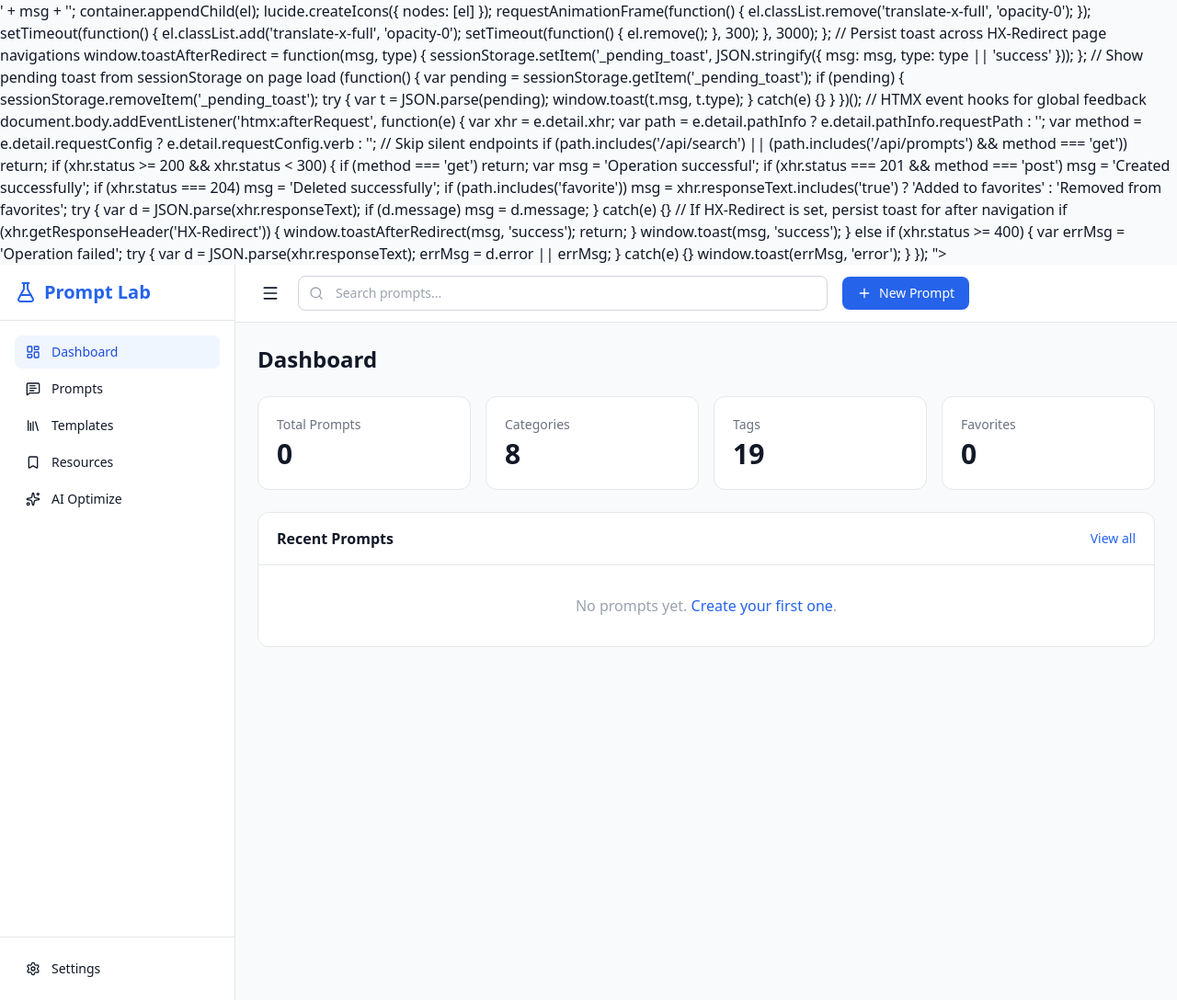
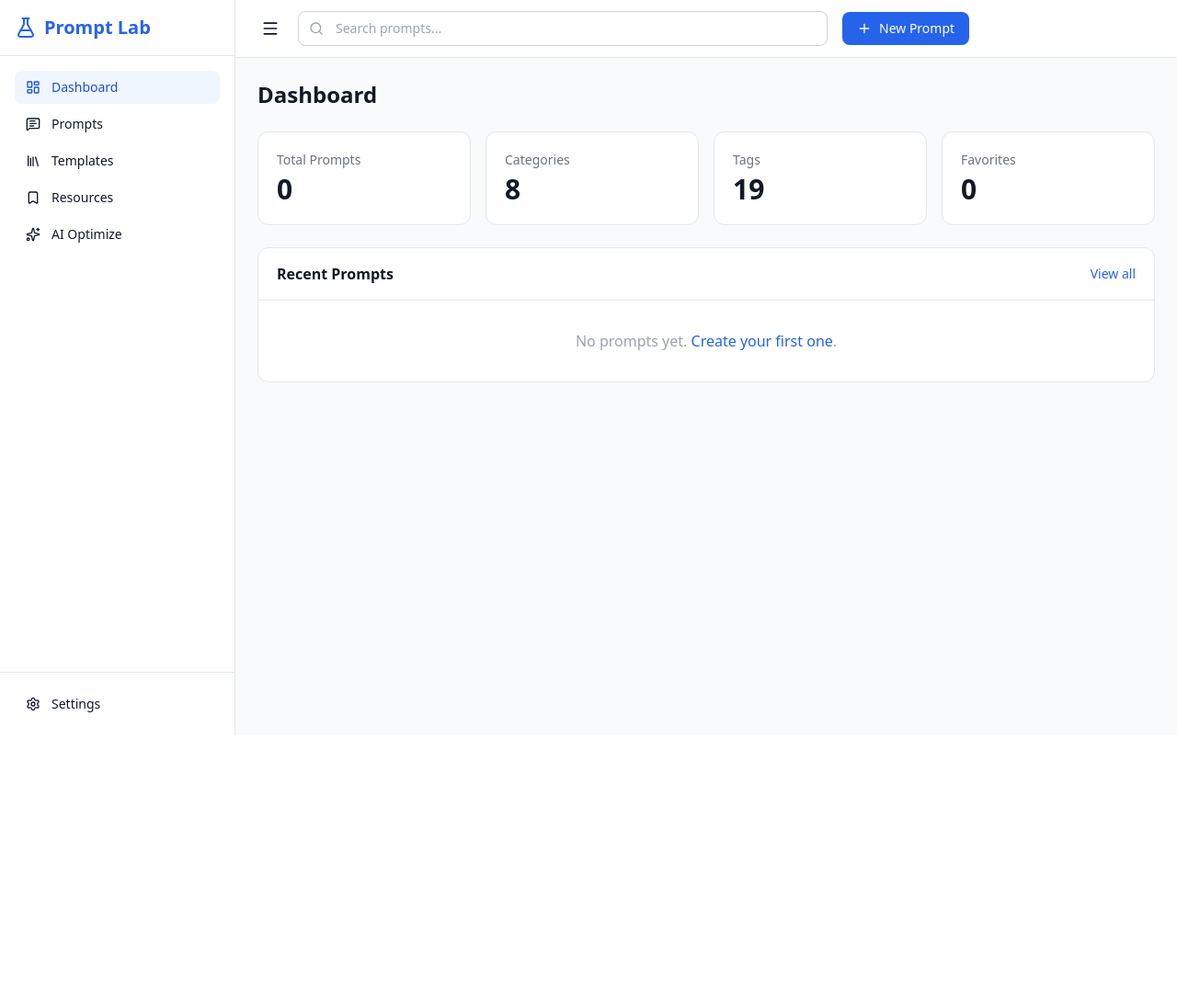
Before and after one commit to ntbrq/prompt-lab, a Flask app: page / in a window 1280 px wide. Shown: the whole page at 92% size. After the commit the page ends 800 px from the top, so only its background shows below. Run offline with Flask 3, Linux system fonts and the light colour scheme; some libraries are stand-ins or nearby versions.

Commit message:
fix: move toast JS from x-init attribute to script tag
Browser HTML parser was treating <i> and <span> inside x-init as
real DOM elements, breaking the JS and rendering it as plain text.
Also fixed settings page "window.toast is not a function" error.

Co-Authored-By: Claude Opus 4.7 <noreply@anthropic.com>

```diff
--- a/app/templates/base.html
+++ b/app/templates/base.html
@@ -21,75 +21,7 @@
         }
     </script>
 </head>
-<body class="bg-gray-50 text-gray-900 min-h-screen" x-data="{ sidebarOpen: true }" x-init="
-    // Global toast system
-    window.toast = function(msg, type) {
-        type = type || 'info';
-        let container = document.getElementById('toast-container');
-        if (!container) return;
-        let el = document.createElement('div');
-        let colors = { success: 'bg-green-600', error: 'bg-red-600', info: 'bg-gray-800', warning: 'bg-yellow-600' };
-        let icons = { success: 'check-circle', error: 'alert-circle', info: 'info', warning: 'alert-triangle' };
-        el.className = 'flex items-center gap-2 px-4 py-3 rounded-lg text-white text-sm shadow-lg ' + (colors[type] || colors.info) + ' transform transition-all duration-300 translate-x-full opacity-0';
-        el.innerHTML = '<i data-lucide=\"' + (icons[type] || icons.info) + '\" class=\"w-4 h-4 flex-shrink-0\"></i><span>' + msg + '</span>';
-        container.appendChild(el);
-        lucide.createIcons({ nodes: [el] });
-        requestAnimationFrame(function() { el.classList.remove('translate-x-full', 'opacity-0'); });
-        setTimeout(function() {
-            el.classList.add('translate-x-full', 'opacity-0');
-            setTimeout(function() { el.remove(); }, 300);
-        }, 3000);
-    };
-
-    // Persist toast across HX-Redirect page navigations
-    window.toastAfterRedirect = function(msg, type) {
-        sessionStorage.setItem('_pending_toast', JSON.stringify({ msg: msg, type: type || 'success' }));
-    };
-
-    // Show pending toast from sessionStorage on page load
-    (function() {
-        var pending = sessionStorage.getItem('_pending_toast');
-        if (pending) {
-            sessionStorage.removeItem('_pending_toast');
-            try {
-                var t = JSON.parse(pending);
-                window.toast(t.msg, t.type);
-            } catch(e) {}
-        }
-    })();
-
-    // HTMX event hooks for global feedback
-    document.body.addEventListener('htmx:afterRequest', function(e) {
-        var xhr = e.detail.xhr;
-        var path = e.detail.pathInfo ? e.detail.pathInfo.requestPath : '';
-        var method = e.detail.requestConfig ? e.detail.requestConfig.verb : '';
-
-        // Skip silent endpoints
-        if (path.includes('/api/search') || (path.includes('/api/prompts') && method === 'get')) return;
-
-        if (xhr.status >= 200 && xhr.status < 300) {
-            if (method === 'get') return;
-
-            var msg = 'Operation successful';
-            if (xhr.status === 201 && method === 'post') msg = 'Created successfully';
-            if (xhr.status === 204) msg = 'Deleted successfully';
-            if (path.includes('favorite')) msg = xhr.responseText.includes('true') ? 'Added to favorites' : 'Removed from favorites';
-
-            try { var d = JSON.parse(xhr.responseText); if (d.message) msg = d.message; } catch(e) {}
-
-            // If HX-Redirect is set, persist toast for after navigation
-            if (xhr.getResponseHeader('HX-Redirect')) {
-                window.toastAfterRedirect(msg, 'success');
-                return;
-            }
-            window.toast(msg, 'success');
-        } else if (xhr.status >= 400) {
-            var errMsg = 'Operation failed';
-            try { var d = JSON.parse(xhr.responseText); errMsg = d.error || errMsg; } catch(e) {}
-            window.toast(errMsg, 'error');
-        }
-    });
-">
+<body class="bg-gray-50 text-gray-900 min-h-screen" x-data="{ sidebarOpen: true }">
     <!-- Toast container -->
     <div id="toast-container" class="fixed top-4 right-4 z-[100] flex flex-col gap-2 max-w-sm"></div>
 
@@ -166,6 +98,78 @@
         lucide.createIcons();
         document.addEventListener('htmx:afterSwap', function() { lucide.createIcons(); });
         document.addEventListener('htmx:afterSettle', function() { lucide.createIcons(); });
+
+        // Global toast system
+        window.toast = function(msg, type) {
+            type = type || 'info';
+            var container = document.getElementById('toast-container');
+            if (!container) return;
+            var el = document.createElement('div');
+            var colors = { success: 'bg-green-600', error: 'bg-red-600', info: 'bg-gray-800', warning: 'bg-yellow-600' };
+            var icons = { success: 'check-circle', error: 'alert-circle', info: 'info', warning: 'alert-triangle' };
+            el.className = 'flex items-center gap-2 px-4 py-3 rounded-lg text-white text-sm shadow-lg ' + (colors[type] || colors.info) + ' transform transition-all duration-300 translate-x-full opacity-0';
+            var iconEl = document.createElement('i');
+            iconEl.setAttribute('data-lucide', icons[type] || icons.info);
+            iconEl.className = 'w-4 h-4 flex-shrink-0';
+            var spanEl = document.createElement('span');
+            spanEl.textContent = msg;
+            el.appendChild(iconEl);
+            el.appendChild(spanEl);
+            container.appendChild(el);
+            lucide.createIcons({ nodes: [el] });
+            requestAnimationFrame(function() { el.classList.remove('translate-x-full', 'opacity-0'); });
+            setTimeout(function() {
+                el.classList.add('translate-x-full', 'opacity-0');
+                setTimeout(function() { el.remove(); }, 300);
+            }, 3000);
+        };
+
+        // Persist toast across HX-Redirect page navigations
+        window.toastAfterRedirect = function(msg, type) {
+            sessionStorage.setItem('_pending_toast', JSON.stringify({ msg: msg, type: type || 'success' }));
+        };
+
+        // Show pending toast from sessionStorage on page load
+        (function() {
+            var pending = sessionStorage.getItem('_pending_toast');
+            if (pending) {
+                sessionStorage.removeItem('_pending_toast');
+                try {
+                    var t = JSON.parse(pending);
+                    window.toast(t.msg, t.type);
+                } catch(e) {}
+            }
+        })();
+
+        // HTMX event hooks for global feedback
+        document.body.addEventListener('htmx:afterRequest', function(e) {
+            var xhr = e.detail.xhr;
+            var path = e.detail.pathInfo ? e.detail.pathInfo.requestPath : '';
+            var method = e.detail.requestConfig ? e.detail.requestConfig.verb : '';
+
+            if (path.includes('/api/search') || (path.includes('/api/prompts') && method === 'get')) return;
+
+            if (xhr.status >= 200 && xhr.status < 300) {
+                if (method === 'get') return;
+
+                var msg = 'Operation successful';
+                if (xhr.status === 201 && method === 'post') msg = 'Created successfully';
+                if (xhr.status === 204) msg = 'Deleted successfully';
+                if (path.includes('favorite')) msg = xhr.responseText.includes('true') ? 'Added to favorites' : 'Removed from favorites';
+
+                try { var d = JSON.parse(xhr.responseText); if (d.message) msg = d.message; } catch(e) {}
+
+                if (xhr.getResponseHeader('HX-Redirect')) {
+                    window.toastAfterRedirect(msg, 'success');
+                    return;
+                }
+                window.toast(msg, 'success');
+            } else if (xhr.status >= 400) {
+                var errMsg = 'Operation failed';
+                try { var d = JSON.parse(xhr.responseText); errMsg = d.error || errMsg; } catch(e) {}
+                window.toast(errMsg, 'error');
+            }
+        });
     </script>
 
     {% block scripts %}{% endblock %}
```
